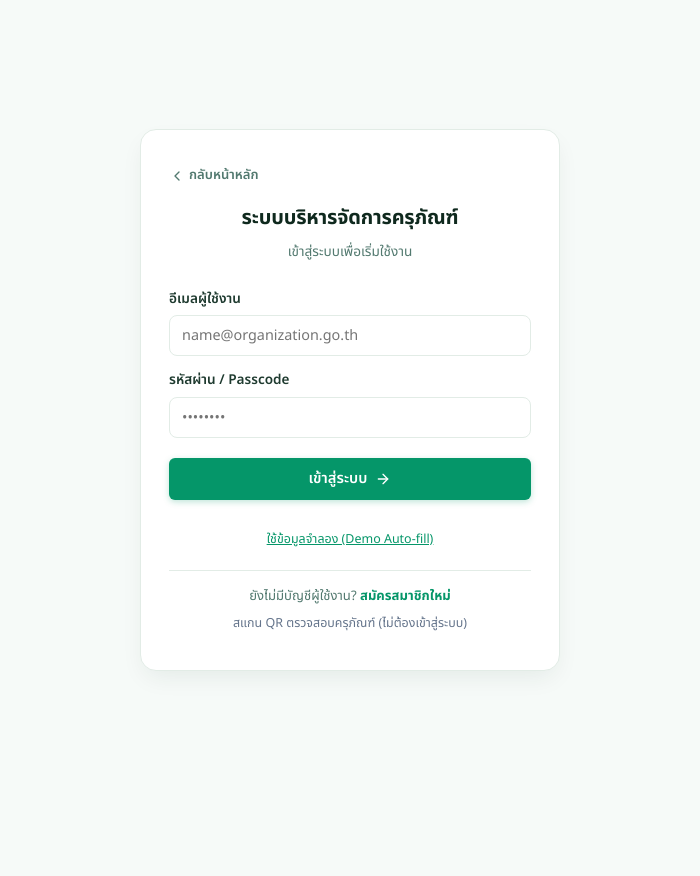
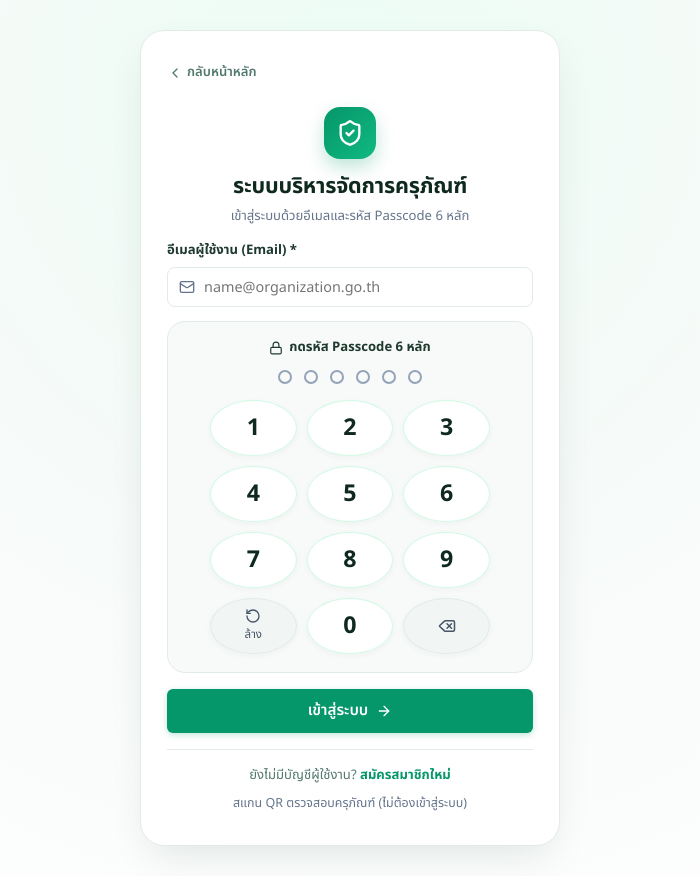
Before and after one commit to mtyks/Asset-Management-System, a React (Vite) app: page /login in a window 1280 px wide. Shown: the whole page, without its empty margins (290-990 px from the left). Before the commit the page ends 800 px from the top, so only its background shows below. Built offline with nearby package versions, Linux system fonts and the light colour scheme; no server answers.

Commit message:
feat: update login page to use passcode keypad and remove demo auto-fill

```diff
--- a/src/pages/Login.jsx
+++ b/src/pages/Login.jsx
@@ -1,14 +1,24 @@
-import React, { useState } from "react";
+import React, { useState, useEffect } from "react";
 import { useNavigate, useLocation, Link } from "react-router-dom";
 import { useAuth } from "../lib/AuthContext";
-import { Lock, Mail, ArrowRight, ShieldCheck, ChevronLeft } from "lucide-react";
+import {
+  Lock,
+  Mail,
+  ArrowRight,
+  ShieldCheck,
+  ChevronLeft,
+  AlertCircle,
+  Delete,
+  RotateCcw,
+} from "lucide-react";
 
 export default function Login() {
   const { signIn } = useAuth();
   const navigate = useNavigate();
   const location = useLocation();
+
   const [email, setEmail] = useState("");
-  const [password, setPassword] = useState("");
+  const [passcode, setPasscode] = useState("");
   const [error, setError] = useState(null);
   const [submitting, setSubmitting] = useState(false);
 
@@ -18,134 +28,240 @@ export default function Login() {
     ? "ระบบแจ้งซ่อมและบำรุงรักษา"
     : "ระบบบริหารจัดการครุภัณฑ์";
 
+  // Keypad definitions with numbers only
+  const KEYPAD_BUTTONS = [
+    { num: "1" },
+    { num: "2" },
+    { num: "3" },
+    { num: "4" },
+    { num: "5" },
+    { num: "6" },
+    { num: "7" },
+    { num: "8" },
+    { num: "9" },
+    { num: "clear", label: "ล้าง" },
+    { num: "0" },
+    { num: "backspace", label: "⌫" },
+  ];
+
+  // Handle Keypad Press
+  const handleKeypadPress = (key) => {
+    setError(null);
+    if (key === "clear") {
+      setPasscode("");
+      return;
+    }
+
+    if (key === "backspace") {
+      setPasscode((prev) => prev.slice(0, -1));
+      return;
+    }
+
+    if (passcode.length < 6) {
+      setPasscode((prev) => prev + key);
+    }
+  };
+
+  // Allow physical keyboard typing
+  useEffect(() => {
+    const handleKeyDown = (e) => {
+      if (
+        document.activeElement &&
+        (document.activeElement.tagName === "INPUT" || document.activeElement.tagName === "TEXTAREA")
+      ) {
+        return;
+      }
+
+      if (e.key >= "0" && e.key <= "9") {
+        handleKeypadPress(e.key);
+      } else if (e.key === "Backspace") {
+        handleKeypadPress("backspace");
+      } else if (e.key === "Escape") {
+        handleKeypadPress("clear");
+      }
+    };
+
+    window.addEventListener("keydown", handleKeyDown);
+    return () => window.removeEventListener("keydown", handleKeyDown);
+  }, [passcode]);
+
   async function handleSubmit(e) {
-    e.preventDefault();
+    if (e) e.preventDefault();
+    setError(null);
+
+    if (!email.trim()) {
+      setError("กรุณากรอกอีเมลผู้ใช้งาน");
+      return;
+    }
+
+    if (passcode.length !== 6) {
+      setError("กรุณากดรหัส Passcode ให้ครบ 6 หลัก");
+      return;
+    }
+
     setSubmitting(true);
-    setError(null);
-    const { error: signInError } = await signIn(email, password);
-    setSubmitting(false);
+    try {
+      const { error: signInError } = await signIn(email.trim(), passcode);
       if (signInError) {
-      setError("อีเมลหรือรหัสผ่าน Passcode ไม่ถูกต้อง หรือยังไม่ได้สร้างผู้ใช้ในระบบ");
+        setError("อีเมลหรือรหัส Passcode ไม่ถูกต้อง กรุณาลองใหม่อีกครั้ง");
+        setPasscode("");
         return;
       }
       navigate(redirectTo, { replace: true });
+    } catch (err) {
+      setError("เกิดข้อผิดพลาดในการเข้าสู่ระบบ กรุณาลองใหม่อีกครั้ง");
+      setPasscode("");
+    } finally {
+      setSubmitting(false);
+    }
   }
 
-  // Demo Login Helper
-  const fillDemo = () => {
-    setEmail("admin@organization.go.th");
-    setPassword("password123");
-  };
+  const isPasscodeComplete = passcode.length === 6;
 
   return (
-    <div
-      style={{
-        minHeight: "100vh",
-        display: "flex",
-        alignItems: "center",
-        justifyContent: "center",
-        backgroundColor: "#f6faf8",
-        padding: "20px",
-      }}
-    >
-      <div
-        style={{
-          width: "100%",
-          maxWidth: "420px",
-          backgroundColor: "#ffffff",
-          borderRadius: "16px",
-          border: "1px solid #e2ece6",
-          boxShadow: "0 10px 25px -5px rgba(6, 46, 36, 0.08)",
-          padding: "36px 28px",
-        }}
-      >
+    <div className="passcode-register-container">
+      <div className="passcode-card">
         {/* Back Link */}
         <div style={{ marginBottom: 12 }}>
-          <Link
-            to="/"
-            style={{
-              display: "inline-flex",
-              alignItems: "center",
-              gap: 4,
-              fontSize: "0.82rem",
-              color: "#52796f",
-              textDecoration: "none",
-              fontWeight: 600,
-            }}
-          >
+          <Link to="/" className="passcode-back-link">
             <ChevronLeft size={16} />
             <span>กลับหน้าหลัก</span>
           </Link>
         </div>
 
         {/* Brand Header */}
-        <div style={{ textAlign: "center", marginBottom: 26 }}>
-          <h2 style={{ margin: "0 0 6px", fontSize: "1.25rem", fontWeight: 800, color: "#0f291e", letterSpacing: "-0.01em" }}>
-            {systemTitle}
-          </h2>
-          <span style={{ fontSize: "0.85rem", color: "#52796f" }}>
-            เข้าสู่ระบบเพื่อเริ่มใช้งาน
-          </span>
+        <div className="passcode-card-header" style={{ marginBottom: 16 }}>
+          <div className="passcode-icon-badge">
+            <ShieldCheck size={28} />
+          </div>
+          <h2 className="passcode-title">{systemTitle}</h2>
+          <p className="passcode-subtitle">
+            เข้าสู่ระบบด้วยอีเมลและรหัส Passcode 6 หลัก
+          </p>
         </div>
 
-        {error && <div className="form-error-banner">{error}</div>}
+        {error && (
+          <div className="form-error-banner" style={{ margin: "0 0 16px" }}>
+            <AlertCircle size={16} style={{ flexShrink: 0 }} />
+            <span>{error}</span>
+          </div>
+        )}
 
         <form onSubmit={handleSubmit}>
+          {/* Email input */}
           <div className="form-group" style={{ marginBottom: 14 }}>
-            <label>อีเมลผู้ใช้งาน</label>
+            <label style={{ fontSize: "0.82rem", fontWeight: 700, color: "#1e3a2f" }}>
+              อีเมลผู้ใช้งาน (Email) *
+            </label>
+            <div style={{ position: "relative" }}>
+              <Mail
+                size={16}
+                color="#64748b"
+                style={{ position: "absolute", left: 12, top: "50%", transform: "translateY(-50%)" }}
+              />
               <input
                 type="email"
                 className="form-control"
                 placeholder="name@organization.go.th"
+                style={{ paddingLeft: 36, height: 40 }}
                 value={email}
                 onChange={(e) => setEmail(e.target.value)}
                 required
               />
             </div>
-
-          <div className="form-group" style={{ marginBottom: 20 }}>
-            <label>รหัสผ่าน / Passcode</label>
-            <input
-              type="password"
-              className="form-control"
-              placeholder="••••••••"
-              value={password}
-              onChange={(e) => setPassword(e.target.value)}
-              required
-            />
           </div>
 
+          {/* Passcode Lock Screen Section */}
+          <div className="passcode-screen-box">
+            <div className="passcode-prompt-text">
+              <Lock size={14} />
+              <span>กดรหัส Passcode 6 หลัก</span>
+            </div>
+
+            {/* 6 Dots Indicator */}
+            <div className="passcode-dots-row">
+              {Array.from({ length: 6 }).map((_, idx) => {
+                const isFilled = idx < passcode.length;
+                return (
+                  <div
+                    key={idx}
+                    className={`passcode-dot ${isFilled ? "filled" : ""}`}
+                  />
+                );
+              })}
+            </div>
+
+            {/* Phone Lock Screen Keypad */}
+            <div className="phone-keypad-grid">
+              {KEYPAD_BUTTONS.map((btn) => {
+                if (btn.num === "clear") {
+                  return (
+                    <button
+                      key="clear"
+                      type="button"
+                      className="keypad-btn action-btn"
+                      onClick={() => handleKeypadPress("clear")}
+                      title="ล้างรหัส"
+                    >
+                      <RotateCcw size={16} />
+                      <span style={{ fontSize: "0.72rem", marginTop: 2 }}>ล้าง</span>
+                    </button>
+                  );
+                }
+
+                if (btn.num === "backspace") {
+                  return (
+                    <button
+                      key="backspace"
+                      type="button"
+                      className="keypad-btn action-btn"
+                      onClick={() => handleKeypadPress("backspace")}
+                      title="ลบตัวเลขล่าสุด"
+                    >
+                      <Delete size={18} />
+                    </button>
+                  );
+                }
+
+                return (
+                  <button
+                    key={btn.num}
+                    type="button"
+                    className="keypad-btn number-btn"
+                    onClick={() => handleKeypadPress(btn.num)}
+                  >
+                    <span className="keypad-num">{btn.num}</span>
+                  </button>
+                );
+              })}
+            </div>
+          </div>
+
+          {/* Submit Button */}
           <button
             type="submit"
             className="btn btn-primary"
-            style={{ width: "100%", height: 42, fontSize: "0.92rem", marginBottom: 14 }}
-            disabled={submitting}
+            style={{
+              width: "100%",
+              height: 44,
+              fontSize: "0.95rem",
+              marginTop: 16,
+              marginBottom: 14,
+              display: "flex",
+              alignItems: "center",
+              justifyContent: "center",
+              gap: 8,
+            }}
+            disabled={submitting || !email.trim() || !isPasscodeComplete}
           >
             <span>{submitting ? "กำลังเข้าสู่ระบบ..." : "เข้าสู่ระบบ"}</span>
             <ArrowRight size={16} />
           </button>
         </form>
 
-        <div style={{ textAlign: "center", marginTop: 12 }}>
-          <button
-            type="button"
-            onClick={fillDemo}
-            style={{
-              fontSize: "0.78rem",
-              color: "#059669",
-              textDecoration: "underline",
-              cursor: "pointer",
-              background: "none",
-              border: "none",
-            }}
-          >
-            ใช้ข้อมูลจำลอง (Demo Auto-fill)
-          </button>
-        </div>
-
         <div
           style={{
-            marginTop: 20,
+            marginTop: 16,
             paddingTop: 16,
             borderTop: "1px solid #e2ece6",
             textAlign: "center",
```
Lines whose indentation alone changed are shown as unchanged.
